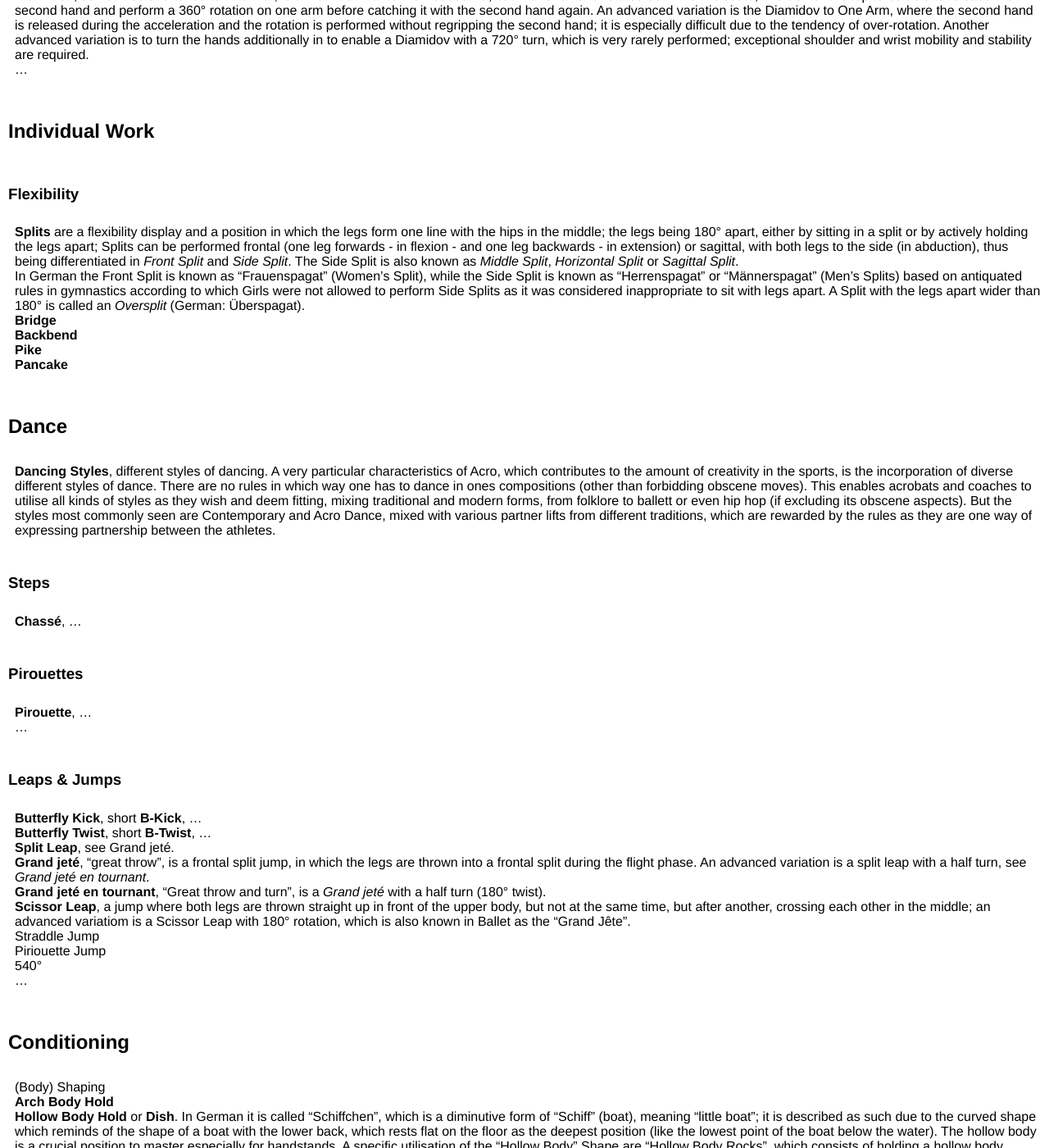
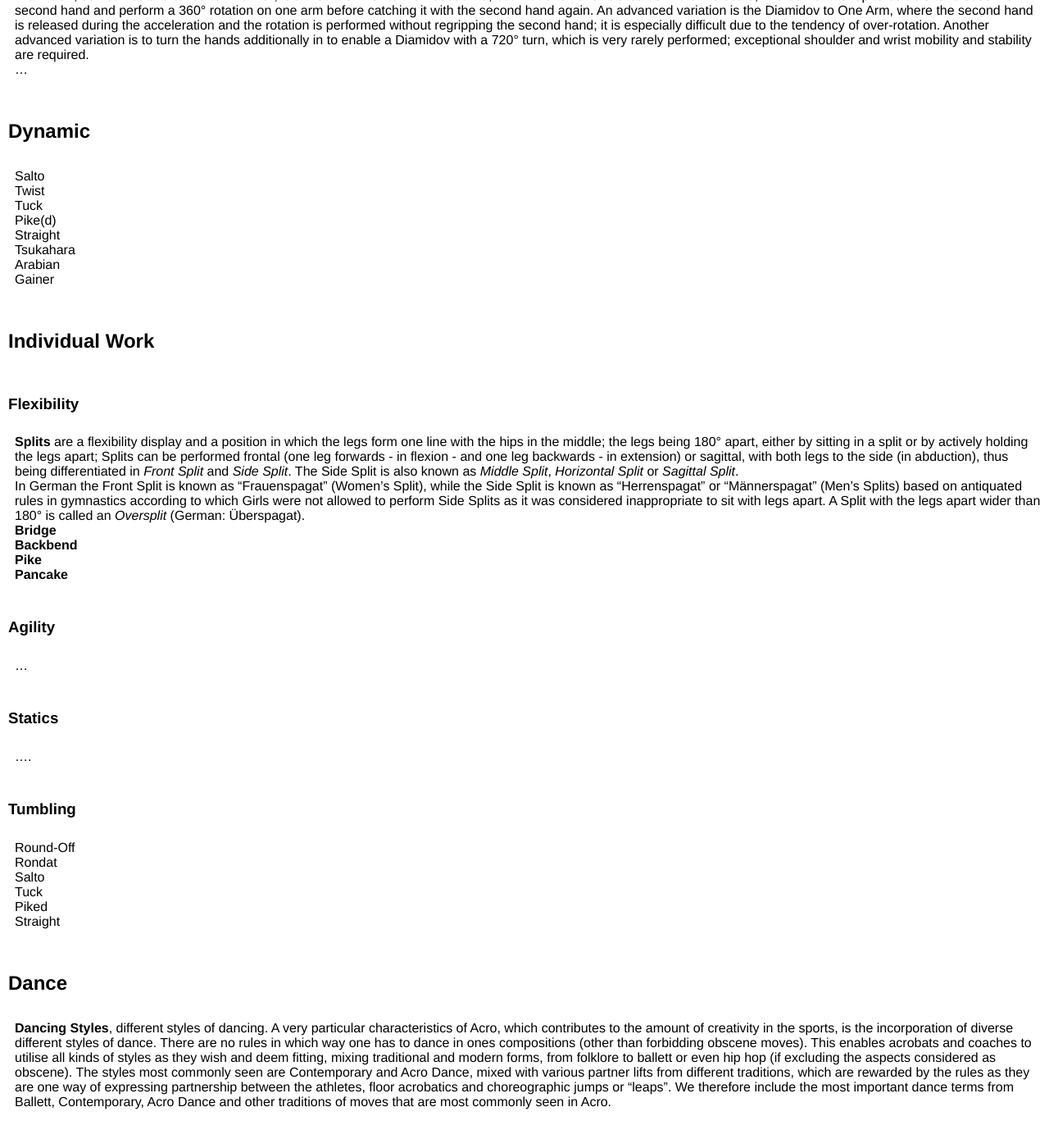
Before and after one commit to floshin/acrolib, a Jekyll site: the page built from glossary.md, in a window 1280 px wide and 1400 px high, scrolled down 4354 px. Shown: the whole window at 82% size. Built offline with Jekyll 4.4.1, drawn with Linux system fonts in a browser that asks for light colours; our own code applies the rules of GitHub Pages for plain Markdown files.

Commit message:
Update glossary.md

```diff
--- a/glossary.md
+++ b/glossary.md
@@ -162,6 +162,19 @@
 * **Diamidov**, sometimes shortened to "Diamid", is a mount similar to the Podsechka, but with one hand rotated as in the Dislocate, in order for the top to be able to release the second hand and perform a 360° rotation on one arm before catching it with the second hand again. An advanced variation is the Diamidov to One Arm, where the second hand is released during the acceleration and the rotation is performed without regripping the second hand; it is especially difficult due to the tendency of over-rotation. Another advanced variation is to turn the hands additionally in to enable a Diamidov with a 720° turn, which is very rarely performed; exceptional shoulder and wrist mobility and stability are required.
 * ...
 
+## Dynamic
+
+* Salto
+* Twist
+* Tuck
+* Pike(d)
+* Straight
+* Tsukahara
+* Arabian
+* Gainer
+*
+
+
 
 ## Individual Work
 
@@ -176,9 +189,29 @@
 * **Pancake**
 
 
+### Agility
+
+* ...
+
+
+### Statics
+
+* ....
+
+
+### Tumbling
+
+* Round-Off
+* Rondat
+* Salto
+* Tuck
+* Piked
+* Straight
+
+
 ## Dance
 
-* **Dancing Styles**, different styles of dancing. A very particular characteristics of Acro, which contributes to the amount of creativity in the sports, is the incorporation of diverse different styles of dance. There are no rules in which way one has to dance in ones compositions (other than forbidding obscene moves). This enables acrobats and coaches to utilise all kinds of styles as they wish and deem fitting, mixing traditional and modern forms, from folklore to ballett or even hip hop (if excluding its obscene aspects). But the styles most commonly seen are Contemporary and Acro Dance, mixed with various partner lifts from different traditions, which are rewarded by the rules as they are one way of expressing partnership between the athletes.
+* **Dancing Styles**, different styles of dancing. A very particular characteristics of Acro, which contributes to the amount of creativity in the sports, is the incorporation of diverse different styles of dance. There are no rules in which way one has to dance in ones compositions (other than forbidding obscene moves). This enables acrobats and coaches to utilise all kinds of styles as they wish and deem fitting, mixing traditional and modern forms, from folklore to ballett or even hip hop (if excluding the aspects considered as obscene). The styles most commonly seen are Contemporary and Acro Dance, mixed with various partner lifts from different traditions, which are rewarded by the rules as they are one way of expressing partnership between the athletes, floor acrobatics and choreographic jumps or "leaps". We therefore include the most important dance terms from Ballett, Contemporary, Acro Dance and other traditions of moves that are most commonly seen in Acro.
 
 
 ### Steps
```
